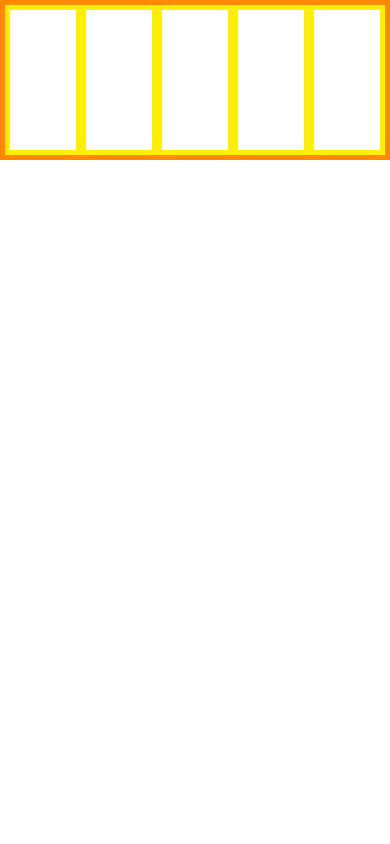
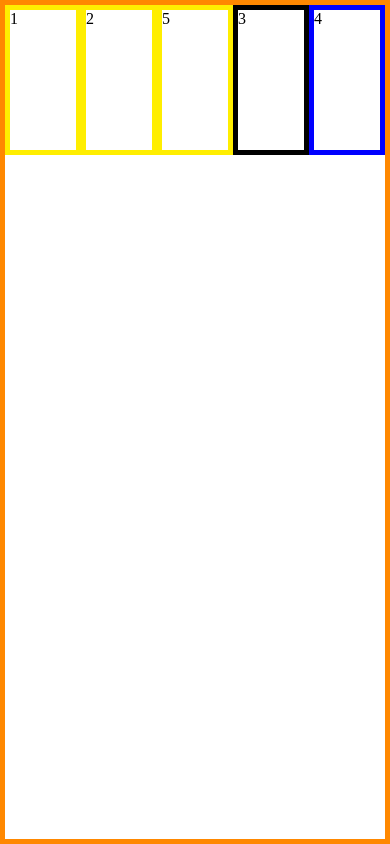
Before and after one commit to davidschneiderdev/Front-end-exercises, a plain HTML site: page flexbox/index.html in a window 390 px wide. Drawn offline with nearby package versions, Linux system fonts and the light colour scheme.

```diff
--- a/flexbox/index.html
+++ b/flexbox/index.html
@@ -10,11 +10,11 @@
 </head>
 <body>
     <div class="parent">
-        <div class="child"></div>
-        <div class="child"></div>
-        <div class="child"></div>
-        <div class="child"></div>
-        <div class="child"></div>
+        <div class="child">1</div>
+        <div class="child">2</div>
+        <div class="child blacksheep">3</div>
+        <div class="child copycat">4</div>
+        <div class="child">5</div>
     </div>
 </body>
 </html>
--- a/flexbox/stylesheets/styles.css
+++ b/flexbox/stylesheets/styles.css
@@ -1,5 +1,10 @@
 * {
     box-sizing: border-box;
+}
+
+html, body {
+    height: 100%;
+    width: 100%;
 }
 
 div {
@@ -8,9 +13,17 @@ div {
 }
 
 .parent {
+    height: 100%;
+    width: 100%;
     border-color: #ff8800;
     display: flex;
-    justify-content: flex-end;
+
+    /* How to line up */
+    flex-direction: row;
+
+    /* where to line up */
+    justify-content: center;
+    align-items: top;
 }
 
 .child {
@@ -18,3 +31,14 @@ div {
     height: 150px;
     width: 150px;
 }
+
+.blacksheep {
+    border-color: black;
+    order: 10;
+
+}
+
+.copycat {
+    border-color: blue;
+    order: 11;
+}
```
Also changed, not shown: 1 other file.
